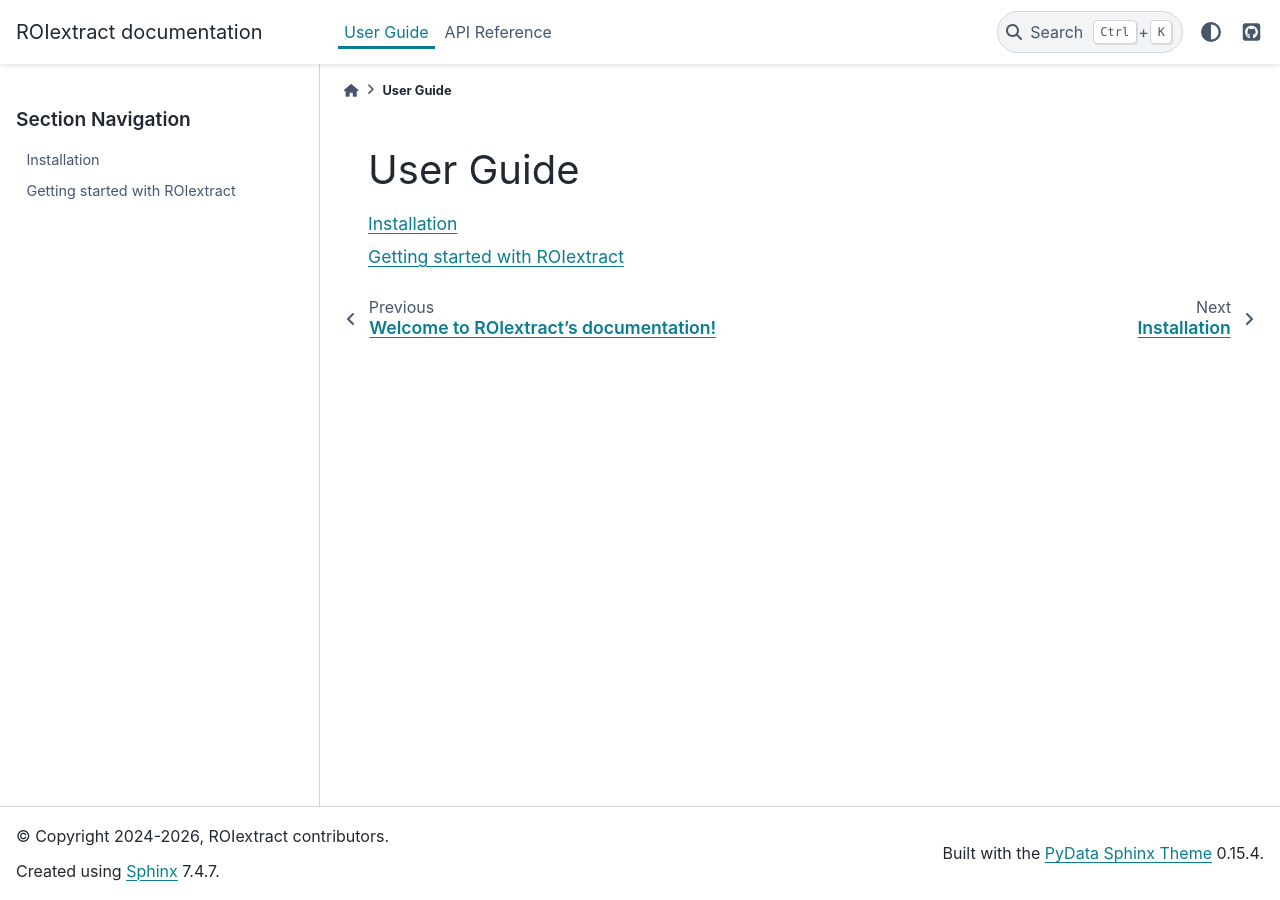
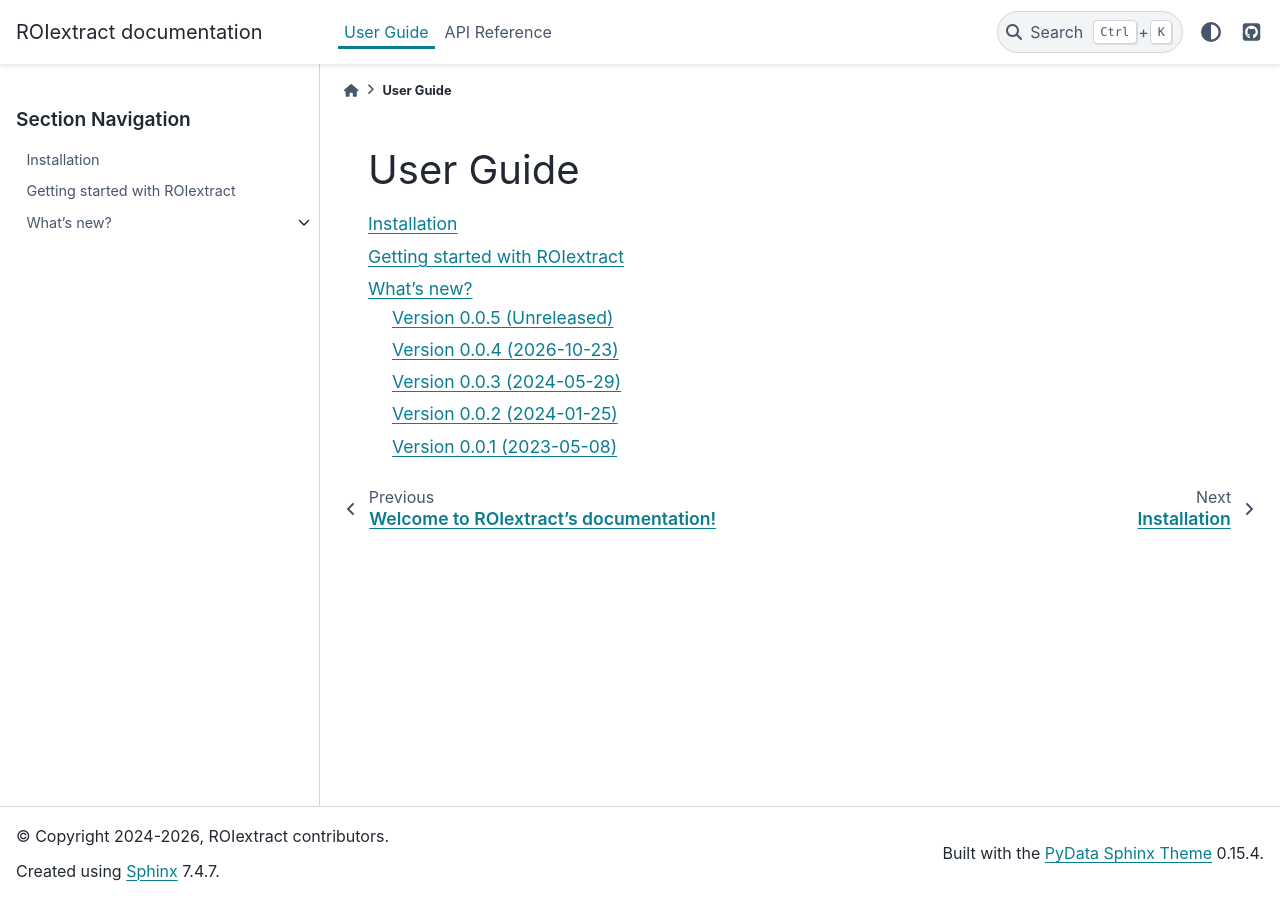
Before and after one commit to ctrltz/roiextract, a Sphinx documentation site: the page built from docs/user_guide/index.rst, in a window 1280 px wide. Built offline with Sphinx 7.4.7 and the PyData theme 0.15.4, drawn with Linux system fonts in a browser that asks for light colours; the version number could not be read and is left out.

Commit message:
DOC: restructure changelog, display it in the docs

```diff
--- /dev/null
+++ b/docs/changelog/devel.md
@@ -0,0 +1 @@
+# Version 0.0.5 (Unreleased)
--- a/docs/conf.py
+++ b/docs/conf.py
@@ -28,6 +28,7 @@
     "sphinx.ext.intersphinx",
     # contrib
     "numpydoc",
+    "myst_parser",
     "sphinx_copybutton",
     "sphinxcontrib.bibtex",
     # "sphinx_gallery.gen_gallery",
--- a/docs/user_guide/index.rst
+++ b/docs/user_guide/index.rst
@@ -6,3 +6,4 @@
 
    install
    getting_started/index
+   whats_new
--- /dev/null
+++ b/docs/user_guide/whats_new.rst
@@ -0,0 +1,11 @@
+What's new?
+===========
+
+.. toctree::
+    :maxdepth: 1
+
+    ../changelog/devel.md
+    ../changelog/v0.0.4.md
+    ../changelog/v0.0.3.md
+    ../changelog/v0.0.2.md
+    ../changelog/v0.0.1.md
--- a/pyproject.toml
+++ b/pyproject.toml
@@ -41,6 +41,7 @@
 docs = [
     "intersphinx-registry",
     "numpydoc",
+    "myst-parser",
     "pydata-sphinx-theme",
     "sphinx",
     "sphinx-copybutton",
```
Also changed, not shown: CHANGELOG.md (deleted, +0 -50 lines), docs/changelog/v0.0.1.md (added, +6 -0 lines), docs/changelog/v0.0.2.md (added, +13 -0 lines), docs/changelog/v0.0.3.md (added, +12 -0 lines), docs/changelog/v0.0.4.md (added, +14 -0 lines).
